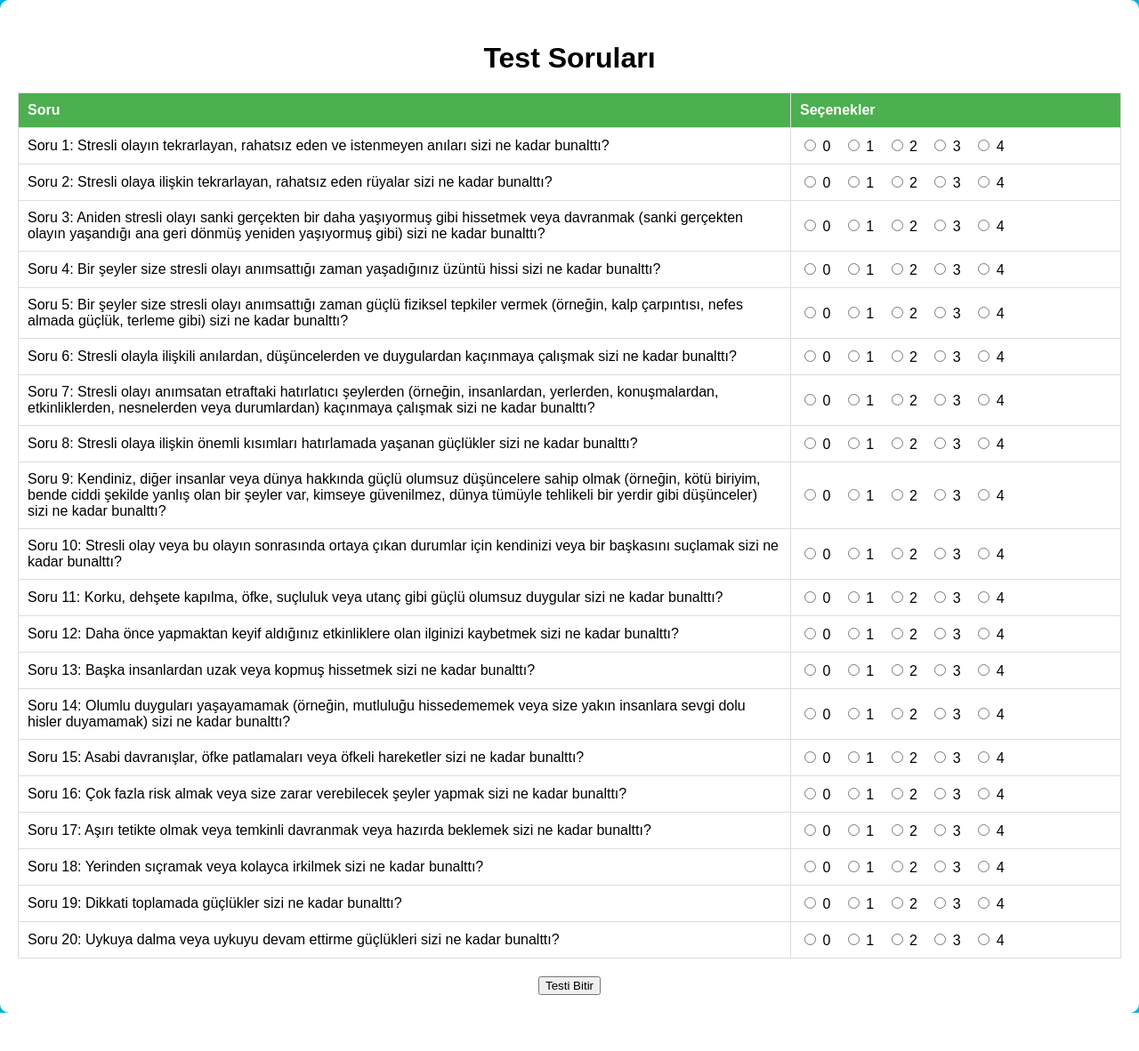
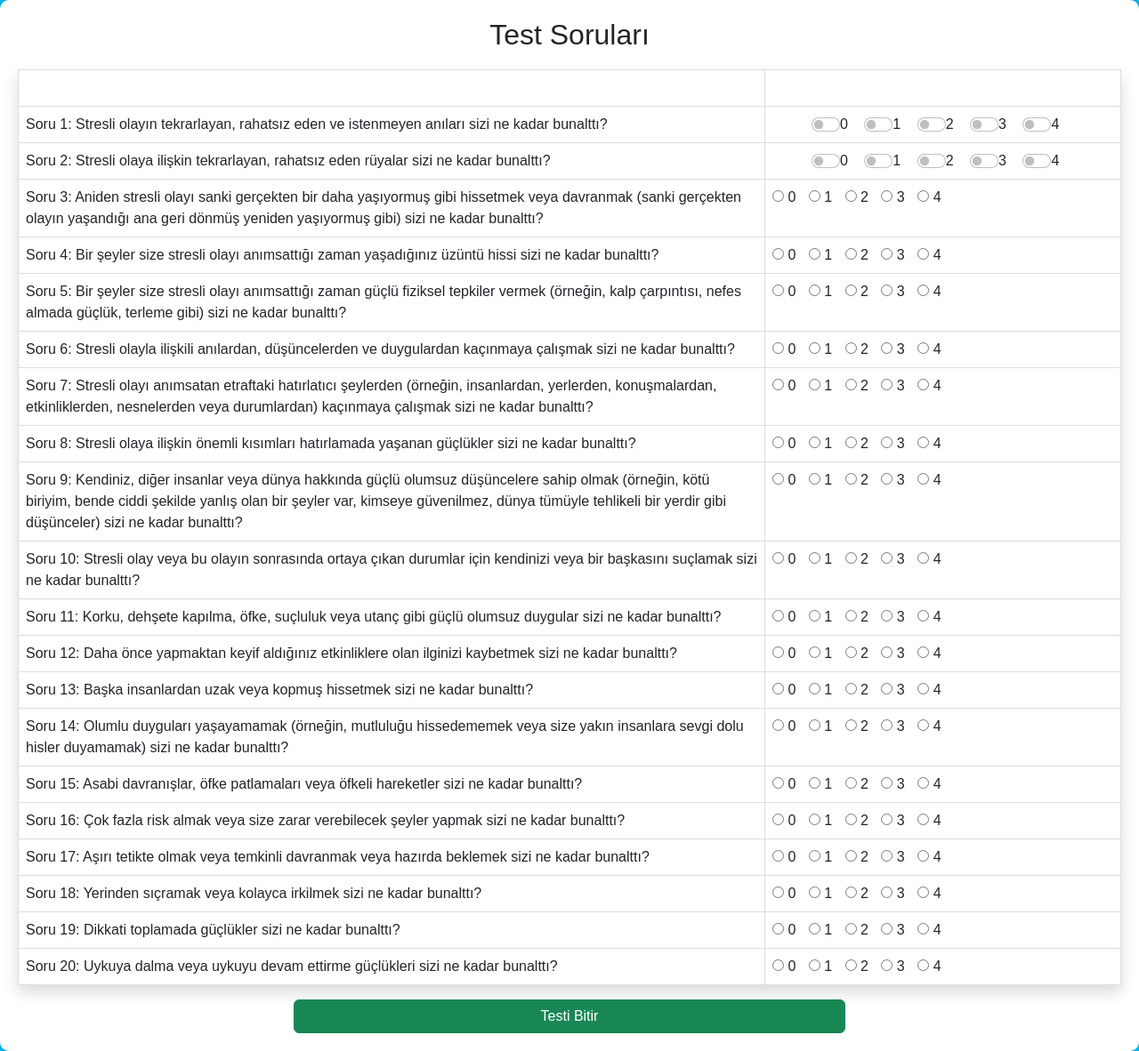
Before and after one commit to enginseven/tssb, a FastAPI app: page /questionnaire in a window 1280 px wide. Shown: the whole page at 89% size. Before the commit the page ends 1139 px from the top, so only its background shows below. Run offline with FastAPI, Linux system fonts and the light colour scheme; parts of the project's set-up code (start-up, migrations or seed data) failed here and were passed over.

Commit message:
Update questionnaire.html

```diff
--- a/templates/questionnaire.html
+++ b/templates/questionnaire.html
@@ -4,6 +4,10 @@
 <head>
     <meta charset="UTF-8">
     <meta name="viewport" content="width=device-width, initial-scale=1.0">
+
+    <link href="https://cdn.jsdelivr.net/npm/bootstrap@5.2.3/dist/css/bootstrap.min.css" rel="stylesheet" integrity="sha384-rbsA2VBKQhggwzxH7pPCaAqO46MgnOM80zW1RWuH61DGLwZJEdK2Kadq2F9CUG65" crossorigin="anonymous">
+
+
     <title>Test Soruları</title>
     <style>
         /* Eski sayfanın CSS stilleri burada */
@@ -75,32 +79,42 @@
         <h2>Test Soruları</h2>
 
         <form id="testForm">
-            <table>
-                <tr>
+            <table class="table table-hover shadow">
+                <tr >
                     <th>Soru</th>
-                    <th style="width: 350px;">Seçenekler</th> <!-- Sabit genişlik -->
+                    <th style="width: 400px;"> Hiç - Çok az - Orta derecede - Oldukça fazla - Aşırı</th> <!-- Sabit genişlik -->
                 </tr>
 
                 <tr>
                     <td>Soru 1: Stresli olayın tekrarlayan, rahatsız eden ve istenmeyen anıları sizi ne kadar bunalttı?
                     </td>
                     <td>
-                        <label class="option-label"><input type="radio" name="question1" value="0"> 0</label>
-                        <label class="option-label"><input type="radio" name="question1" value="1"> 1</label>
-                        <label class="option-label"><input type="radio" name="question1" value="2"> 2</label>
-                        <label class="option-label"><input type="radio" name="question1" value="3"> 3</label>
-                        <label class="option-label"><input type="radio" name="question1" value="4"> 4</label>
+                       <div class="form-switch">
+
+                        <label class="option-label"><input class="form-check-input ms-1" type="radio" name="question1" value="0">0</label>
+                        <label class="option-label"><input class="form-check-input ms-1" type="radio" name="question1" value="1">1</label>
+                        <label class="option-label"><input class="form-check-input ms-1" type="radio" name="question1" value="2">2</label>
+                        <label class="option-label"><input class="form-check-input ms-1" type="radio" name="question1" value="3">3</label>
+                        <label class="option-label"><input class="form-check-input ms-1" type="radio" name="question1" value="4">4</label>
+
+                    </div>
+
+
                     </td>
                 </tr>
 
                 <tr>
                     <td>Soru 2: Stresli olaya ilişkin tekrarlayan, rahatsız eden rüyalar sizi ne kadar bunalttı?</td>
                     <td>
-                        <label class="option-label"><input type="radio" name="question2" value="0"> 0</label>
-                        <label class="option-label"><input type="radio" name="question2" value="1"> 1</label>
-                        <label class="option-label"><input type="radio" name="question2" value="2"> 2</label>
-                        <label class="option-label"><input type="radio" name="question2" value="3"> 3</label>
-                        <label class="option-label"><input type="radio" name="question2" value="4"> 4</label>
+                        <div class="form-switch">
+
+                            <label class="option-label"><input class="form-check-input ms-1" type="radio" name="question2" value="0">0</label>
+                            <label class="option-label"><input class="form-check-input ms-1" type="radio" name="question2" value="1">1</label>
+                            <label class="option-label"><input class="form-check-input ms-1" type="radio" name="question2" value="2">2</label>
+                            <label class="option-label"><input class="form-check-input ms-1" type="radio" name="question2" value="3">3</label>
+                            <label class="option-label"><input class="form-check-input ms-1" type="radio" name="question2" value="4">4</label>
+
+                        </div>
                     </td>
                 </tr>
 
@@ -320,9 +334,15 @@
 
             </table>
 
-            <input type="submit" value="Testi Bitir">
+            <input class="btn btn-success w-50" type="submit" value="Testi Bitir">
         </form>
     </div>
+
+
+
+
+
+      <script src="https://cdn.jsdelivr.net/npm/bootstrap@5.2.3/dist/js/bootstrap.bundle.min.js" integrity="sha384-kenU1KFdBIe4zVF0s0G1M5b4hcpxyD9F7jL+jjXkk+Q2h455rYXK/7HAuoJl+0I4" crossorigin="anonymous"></script>
 
     <script>
         document.getElementById('testForm').onsubmit = function (event) {
```
